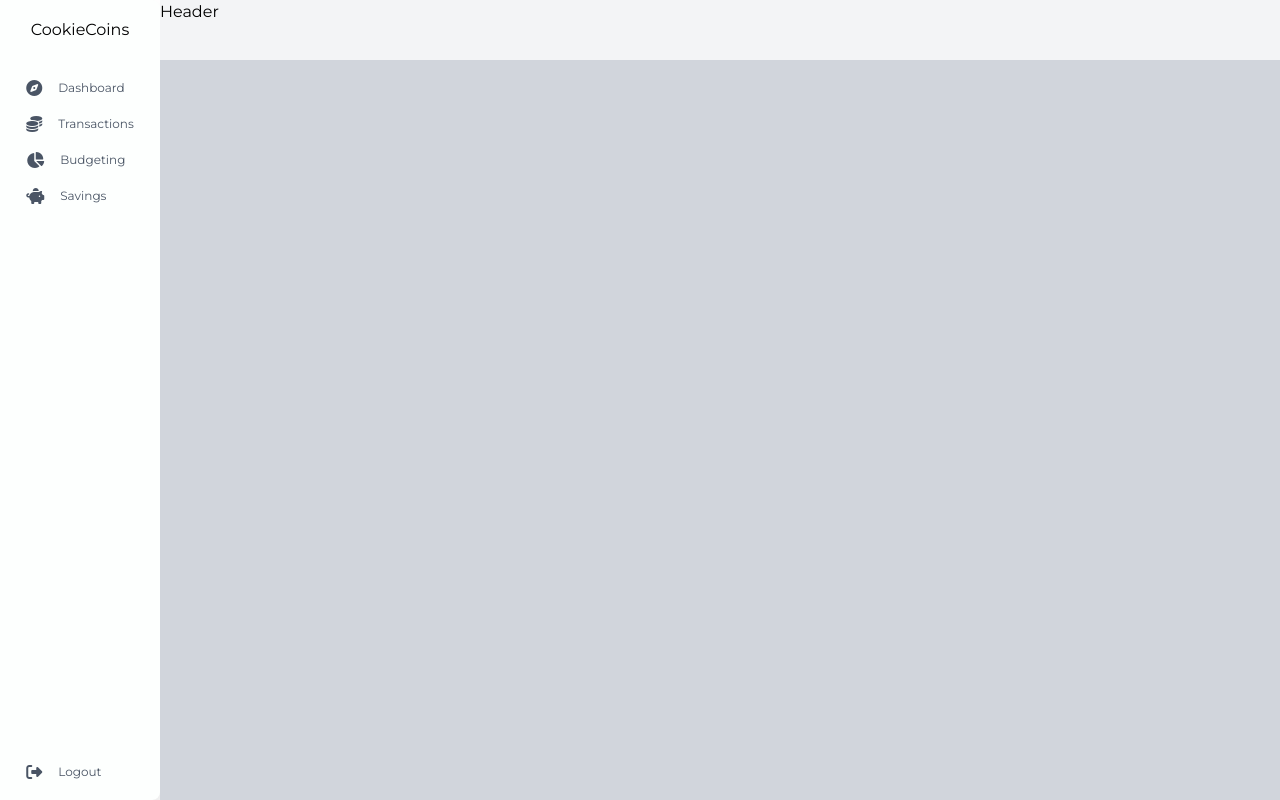
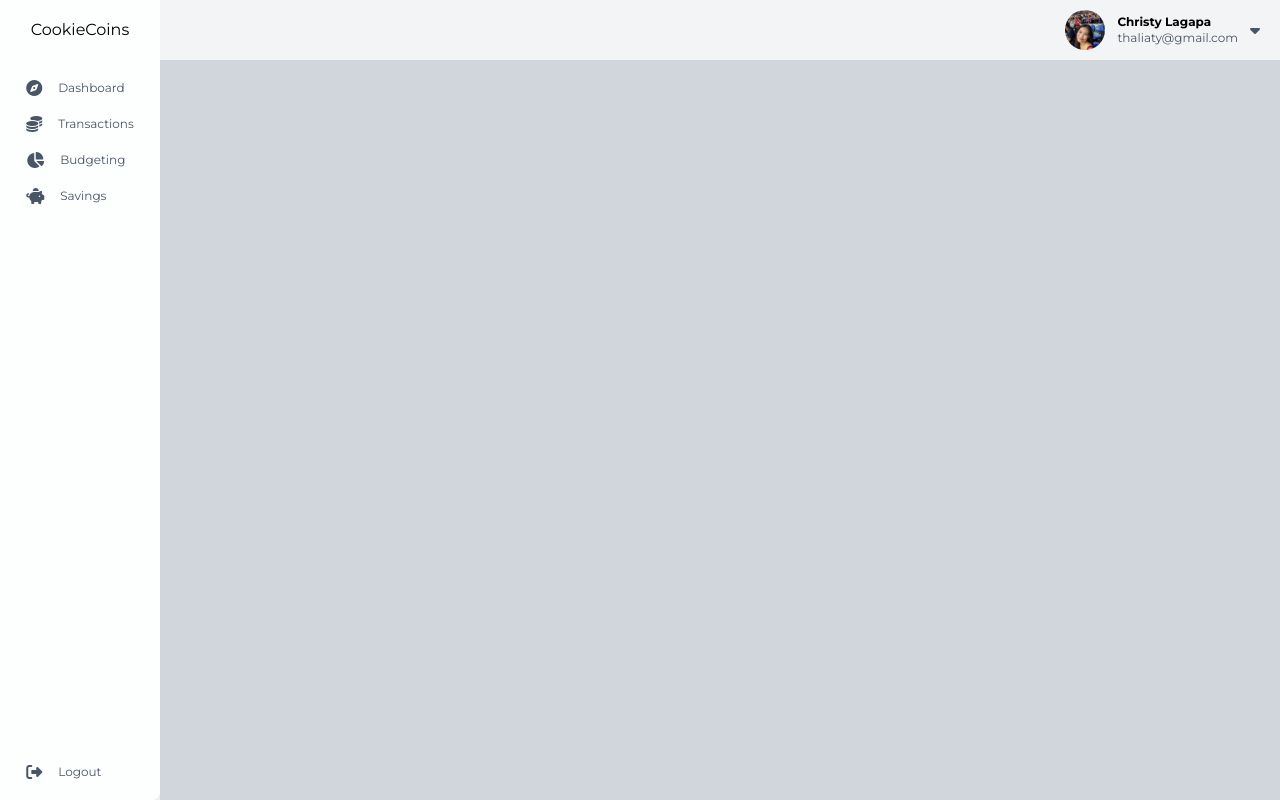
Before and after one commit to ajogerio/finance-tracker, a React (Vite) app in the folder client/: page / in a window 1280 px wide. Built offline with nearby package versions, Linux system fonts and the light colour scheme.

Commit message:
feat: add profile picture and account details in header

```diff
--- a/client/src/layouts/components/Header.tsx
+++ b/client/src/layouts/components/Header.tsx
@@ -1,3 +1,21 @@
+import cb1 from "../../assets/cb1.jpeg";
+
 export default function Header() {
-  return <header className="bg-gray-100 min-h-15">Header</header>;
+  return (
+    <header className="flex justify-end items-center bg-gray-100 min-h-15 gap-3 pr-5">
+      {/* profile picture */}
+      <img
+        src={cb1}
+        alt="Profile picture"
+        className="w-10 h-10 rounded-full object-cover"
+      />
+
+      {/* name and email  */}
+      <div className="flex flex-col">
+        <h1 className="font-bold text-xs">Christy Lagapa</h1>
+        <p className="text-xs text-gray-600">thaliaty@gmail.com</p>
+      </div>
+      <i className="fa-solid fa-caret-down text-gray-600"></i>
+    </header>
+  );
 }
```
Also changed, not shown: client/src/assets/cb1.jpeg (added).
